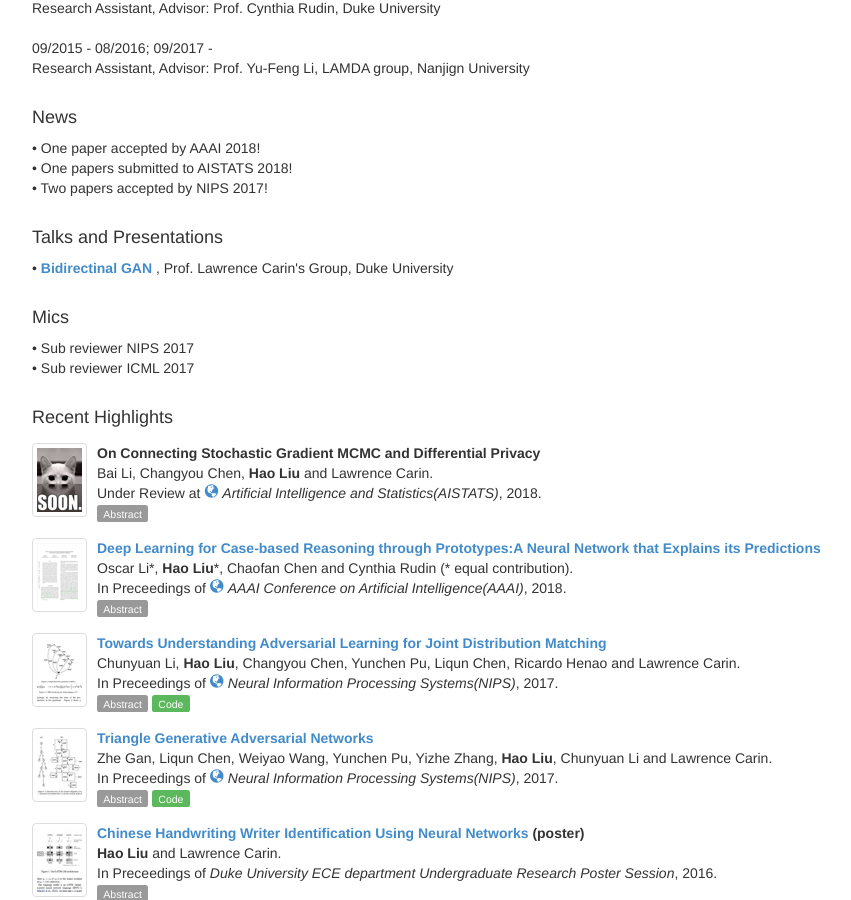
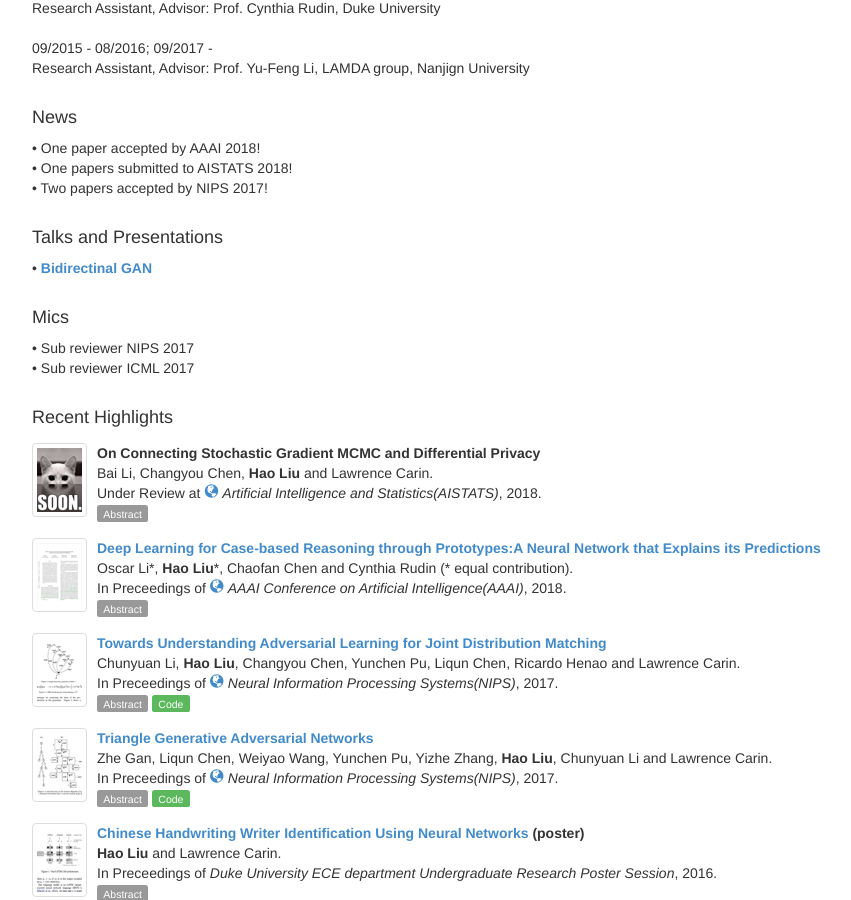
Before and after one commit to tspbfs/tspbfs.github.io, a Jekyll site: the page built from index.html, in a window 1280 px wide and 900 px high, scrolled down 613 px. Shown: the whole window, without its empty margins (223-1074 px from the left). Built offline with Jekyll 4.4.1, drawn with Linux system fonts in a browser that asks for light colours.

Commit message:
Update index.html

```diff
--- a/index.html
+++ b/index.html
@@ -100,7 +100,7 @@
 
 <h4>Talks and Presentations</h4>
 
-&bull; <a href="http://people.ee.duke.edu/~lcarin/Hao6.9.2017.pdf"><b >Bidirectinal GAN</b> </a>, Prof. Lawrence Carin's Group, Duke University
+&bull; <a href="http://people.ee.duke.edu/~lcarin/Hao6.9.2017.pdf"><b >Bidirectinal GAN</b> </a>
 <br><br>
 <h4>Mics</h4>
 &bull; Sub reviewer NIPS 2017 <br>
```
